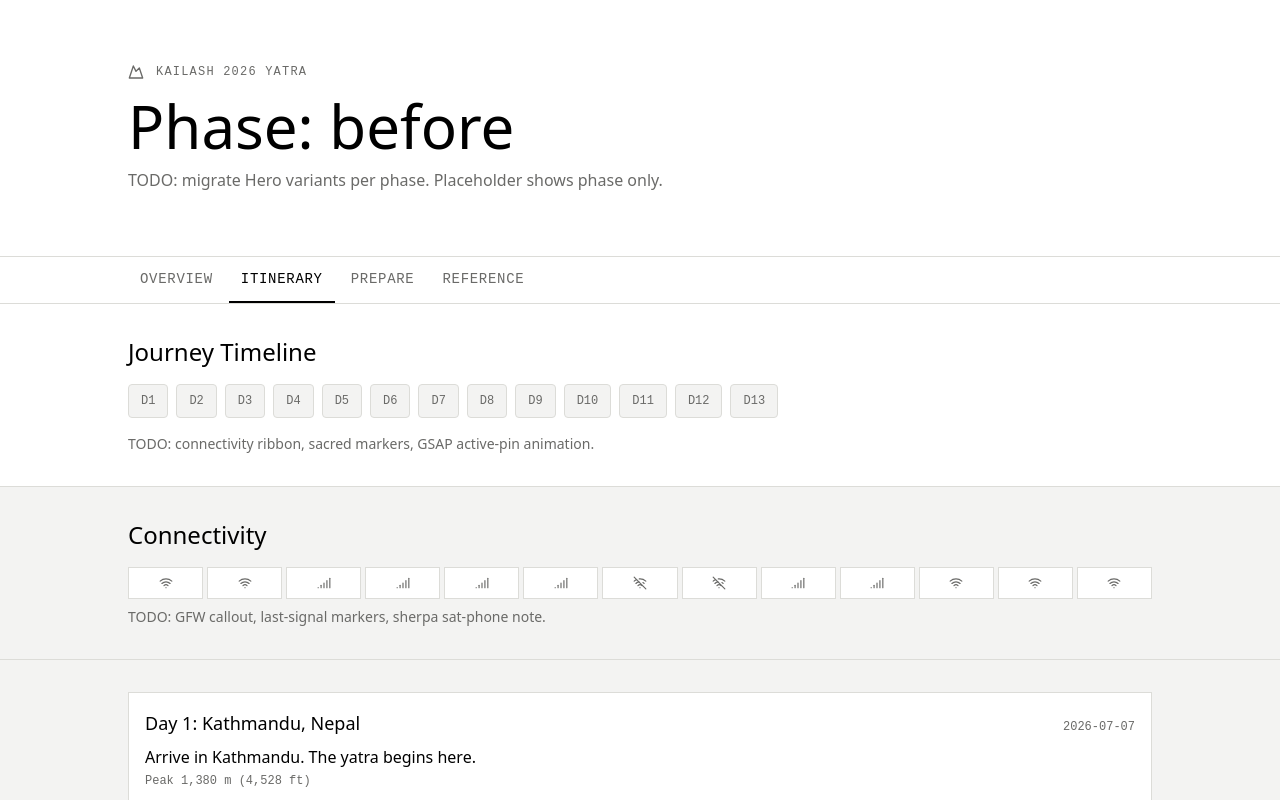
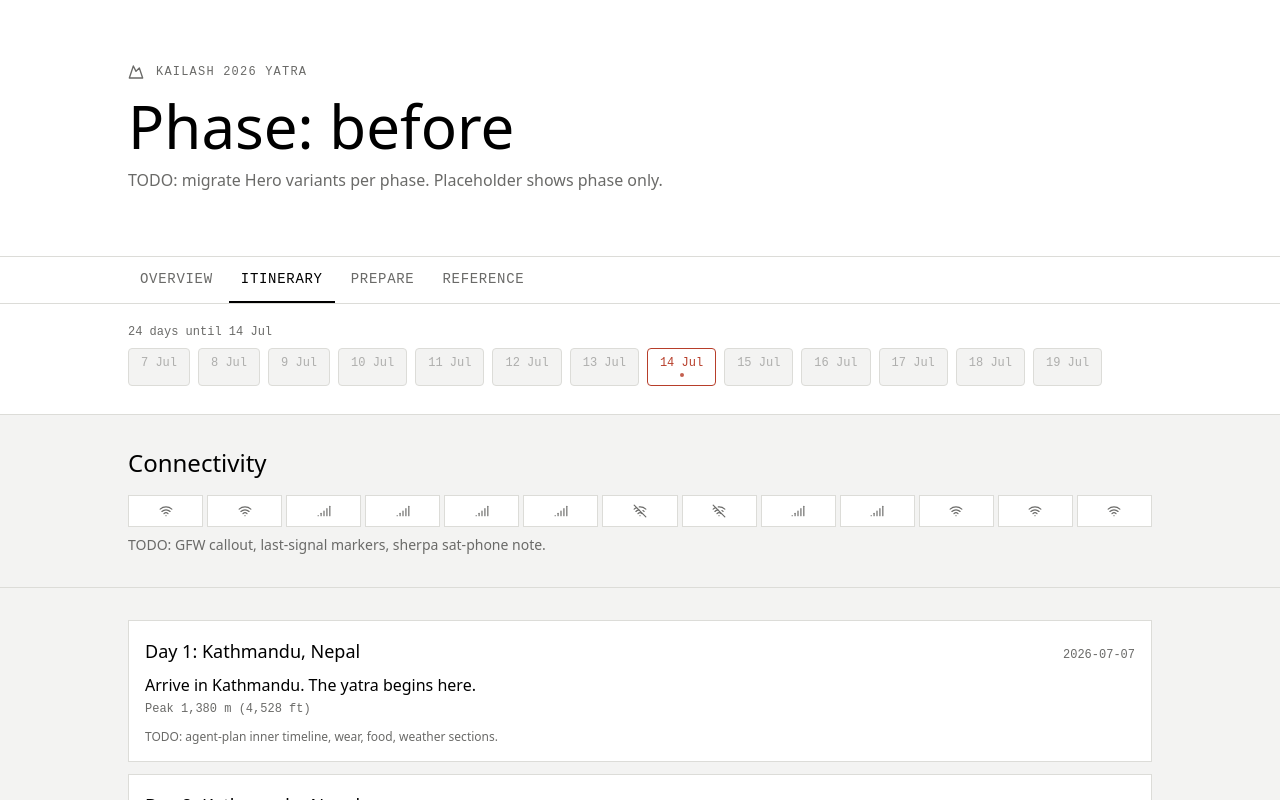
Before and after one commit to adipnayak/kailash-2026, a React (Vite) app in the folder app/: page / in a window 1280 px wide. Both pictures are taken after a click on the button "ITINERARY". Shown: the top 800 px of the page. Built offline with nearby package versions, Linux system fonts and the light colour scheme.

Commit message:
[v4 migrate] JourneyTimeline

```diff
--- a/app/src/components/JourneyTimeline.tsx
+++ b/app/src/components/JourneyTimeline.tsx
@@ -1,41 +1,247 @@
 /**
  * JourneyTimeline.
- * TODO (downstream Ralph): horizontal 13-day strip with day_type colour bands,
- *   connectivity ribbon underlay, sacred markers, current-day pin, GSAP scroll-link.
- *   PRD reference: section 3 (Journey Timeline).
+ * Horizontal scroll strip with calendar dates (not Day 1-13).
+ *
+ * BEFORE phase: Day 8 (14 Jul) red anchor + countdown + other days dimmed.
+ * DURING phase: auto-scroll to current day centered + visually boxed.
+ *               scroll-snap-type x mandatory.
+ * AFTER phase:  static completion strip, every date marked complete,
+ *               Day 8 still red anchor.
+ *
+ * Click: scroll to day card + switch tab to itinerary (via onTabSwitch).
+ * GSAP: Day 8 red anchor pulse (opacity 0.7 to 1.0, repeat -1, yoyo).
+ *
+ * Anti-AI: 0 em-dashes, 0 en-dashes, 0 smart quotes, 0 emojis.
  */
+
+import { useRef, useEffect } from 'react';
+import { gsap } from 'gsap';
 import type { JourneyState } from '../lib/journey-state';
 import { DAYS } from '../lib/trip-data';
 
-export function JourneyTimeline({ phase }: { phase: JourneyState }) {
+interface JourneyTimelineProps {
+  phase: JourneyState;
+  /** Called when user clicks a date chip while not on the itinerary tab. */
+  onTabSwitch?: () => void;
+}
+
+/** Format ISO date string as "14 Jul" */
+function fmtDate(iso: string): string {
+  const [, m, d] = iso.split('-');
+  const months = ['Jan', 'Feb', 'Mar', 'Apr', 'May', 'Jun', 'Jul', 'Aug', 'Sep', 'Oct', 'Nov', 'Dec'];
+  return `${parseInt(d, 10)} ${months[parseInt(m, 10) - 1]}`;
+}
+
+/** Days remaining until a target ISO date from today */
+function daysUntil(targetIso: string): number {
+  const now = new Date();
+  const target = new Date(targetIso + 'T00:00:00');
+  const nowMid = new Date(now.getFullYear(), now.getMonth(), now.getDate());
+  return Math.max(0, Math.ceil((target.getTime() - nowMid.getTime()) / (1000 * 60 * 60 * 24)));
+}
+
+const ANCHOR_DAY = 8; // Day 8 = 14 Jul, the red anchor
+
+export function JourneyTimeline({ phase, onTabSwitch }: JourneyTimelineProps) {
+  const scrollRef = useRef<HTMLOListElement>(null);
+  const anchorRef = useRef<HTMLLIElement>(null);
+
+  // Auto-scroll to current day (during phase) or anchor day (before/after)
+  useEffect(() => {
+    const container = scrollRef.current;
+    if (!container) return;
+
+    let targetDay: number;
+    if (phase.phase === 'during' && phase.tripDayIndex >= 1) {
+      targetDay = phase.tripDayIndex;
+    } else {
+      targetDay = ANCHOR_DAY;
+    }
+
+    const chip = container.querySelector(`[data-chip="${targetDay}"]`) as HTMLElement | null;
+    if (!chip) return;
+
+    // center the chip in the scroll container
+    const containerWidth = container.offsetWidth;
+    const chipLeft = chip.offsetLeft;
+    const chipWidth = chip.offsetWidth;
+    const scrollTarget = chipLeft - containerWidth / 2 + chipWidth / 2;
+    container.scrollTo({ left: Math.max(0, scrollTarget), behavior: 'smooth' });
+  }, [phase.phase, phase.tripDayIndex]);
+
+  // GSAP: pulse the Day 8 red anchor dot
+  useEffect(() => {
+    const anchor = anchorRef.current;
+    if (!anchor) return;
+
+    const ctx = gsap.context(() => {
+      gsap.to('[data-anchor-dot]', {
+        opacity: 0.7,
+        duration: 1.1,
+        repeat: -1,
+        yoyo: true,
+        ease: 'sine.inOut',
+      });
+    }, anchor);
+
+    return () => ctx.revert();
+  }, []);
+
+  function handleChipClick(dayNum: number) {
+    // Switch to itinerary tab if a callback is provided
+    if (onTabSwitch) {
+      onTabSwitch();
+    }
+    // Scroll to the day card
+    // Use a small delay so the tab switch renders DayCards first
+    setTimeout(() => {
+      const card = document.querySelector(`[data-day="${dayNum}"]`) as HTMLElement | null;
+      if (card) {
+        card.scrollIntoView({ behavior: 'smooth', block: 'start' });
+      }
+    }, onTabSwitch ? 60 : 0);
+  }
+
+  const countdown8 = daysUntil('2026-07-14');
+  const is8Future = countdown8 > 0;
+
   return (
     <section
       data-section="journey-timeline"
-      className="border-b border-border bg-card px-6 py-8"
+      className="border-b border-border bg-card px-4 py-5"
     >
-      <div className="mx-auto max-w-5xl">
-        <h2 className="font-sans text-2xl font-medium text-ink">Journey Timeline</h2>
-        <ol className="mt-4 flex gap-2 overflow-x-auto pb-2">
+      {/* Countdown label: only shown before Day 8 */}
+      {phase.phase === 'before' && is8Future && (
+        <p className="mb-2 font-mono text-xs text-muted mx-auto max-w-5xl">
+          {countdown8} {countdown8 === 1 ? 'day' : 'days'} until 14 Jul
+        </p>
+      )}
+
+      <ol
+        ref={scrollRef}
+        className="flex gap-2 overflow-x-auto pb-2 mx-auto max-w-5xl"
+        style={{ scrollSnapType: 'x mandatory', WebkitOverflowScrolling: 'touch' }}
+        aria-label="13-day yatra timeline"
+      >
         {DAYS.map((d) => {
-            const isToday = phase.tripDayIndex === d.day;
+          const isAnchor = d.day === ANCHOR_DAY;
+          const isDuringCurrent = phase.phase === 'during' && phase.tripDayIndex === d.day;
+          const isPast =
+            phase.phase === 'after' ||
+            (phase.phase === 'during' && d.day < phase.tripDayIndex);
+          const isFutureDuring = phase.phase === 'during' && d.day > phase.tripDayIndex;
+
+          // Before phase: dim everything except anchor
+          const isBeforeDimmed = phase.phase === 'before' && !isAnchor;
+
+          let chipClass =
+            'relative shrink-0 cursor-pointer rounded-sm border px-3 py-2 font-mono text-xs transition-colors focus-visible:outline-none focus-visible:ring-1 focus-visible:ring-ink ';
+
+          if (isDuringCurrent) {
+            // Active current day: boxed, ink border, scroll-snap center
+            chipClass += 'border-ink bg-ink text-card ring-1 ring-ink';
+          } else if (isAnchor && phase.phase === 'before') {
+            // Before phase: red anchor
+            chipClass += 'border-red bg-card text-red';
+          } else if (isAnchor && phase.phase === 'after') {
+            // After phase: red anchor still, but completed
+            chipClass += 'border-red bg-card text-red';
+          } else if (isAnchor && phase.phase === 'during' && isPast) {
+            // Anchor day completed during
+            chipClass += 'border-red/60 bg-card text-red/70';
+          } else if (isAnchor && phase.phase === 'during' && isFutureDuring) {
+            // Anchor day upcoming during
+            chipClass += 'border-red bg-card text-red';
+          } else if (isPast) {
+            chipClass += 'border-green/50 bg-green/10 text-green';
+          } else if (isFutureDuring) {
+            chipClass += 'border-border bg-bg text-muted';
+          } else if (isBeforeDimmed) {
+            chipClass += 'border-border bg-bg text-muted/50';
+          } else {
+            chipClass += 'border-border bg-bg text-muted';
+          }
+
           return (
             <li
               key={d.day}
-                className={
-                  'shrink-0 rounded-sm border border-border bg-bg px-3 py-2 font-mono text-xs text-muted ' +
-                  (isToday ? 'border-ink text-ink' : '')
+              ref={isAnchor ? anchorRef : undefined}
+              data-chip={d.day}
+              className={chipClass}
+              style={{ scrollSnapAlign: 'center' }}
+              title={d.headline}
+              role="button"
+              tabIndex={0}
+              aria-label={`${fmtDate(d.date)}: ${d.headline}`}
+              onClick={() => handleChipClick(d.day)}
+              onKeyDown={(e) => {
+                if (e.key === 'Enter' || e.key === ' ') {
+                  e.preventDefault();
+                  handleChipClick(d.day);
                 }
-                title={d.headline}
+              }}
             >
-                D{d.day}
+              {/* Calendar date label */}
+              <span className="block leading-none">{fmtDate(d.date)}</span>
+
+              {/* After phase: checkmark under every date */}
+              {phase.phase === 'after' && (
+                <span className="mt-1 block text-center leading-none text-green">
+                  <svg
+                    width="10"
+                    height="8"
+                    viewBox="0 0 10 8"
+                    fill="none"
+                    xmlns="http://www.w3.org/2000/svg"
+                    aria-hidden="true"
+                    className="mx-auto"
+                  >
+                    <path
+                      d="M1 4L3.5 6.5L9 1"
+                      stroke="currentColor"
+                      strokeWidth="1.5"
+                      strokeLinecap="round"
+                      strokeLinejoin="round"
+                    />
+                  </svg>
+                </span>
+              )}
+
+              {/* Past-during: small check dot */}
+              {phase.phase === 'during' && isPast && !isDuringCurrent && (
+                <span className="mt-1 block text-center leading-none text-green">
+                  <svg
+                    width="10"
+                    height="8"
+                    viewBox="0 0 10 8"
+                    fill="none"
+                    xmlns="http://www.w3.org/2000/svg"
+                    aria-hidden="true"
+                    className="mx-auto"
+                  >
+                    <path
+                      d="M1 4L3.5 6.5L9 1"
+                      stroke="currentColor"
+                      strokeWidth="1.5"
+                      strokeLinecap="round"
+                      strokeLinejoin="round"
+                    />
+                  </svg>
+                </span>
+              )}
+
+              {/* Anchor pulse dot for Day 8 */}
+              {isAnchor && (phase.phase === 'before' || (phase.phase === 'during' && !isDuringCurrent && !isPast)) && (
+                <span
+                  data-anchor-dot
+                  className="mt-1 mx-auto block h-1 w-1 rounded-full bg-red"
+                  aria-hidden="true"
+                />
+              )}
             </li>
           );
         })}
       </ol>
-        <p className="mt-2 text-muted text-sm">
-          TODO: connectivity ribbon, sacred markers, GSAP active-pin animation.
-        </p>
-      </div>
     </section>
   );
 }
```
Lines whose indentation alone changed are shown as unchanged.
